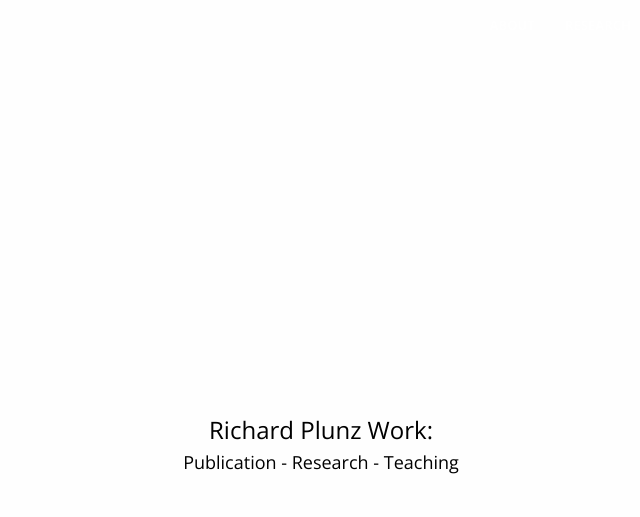
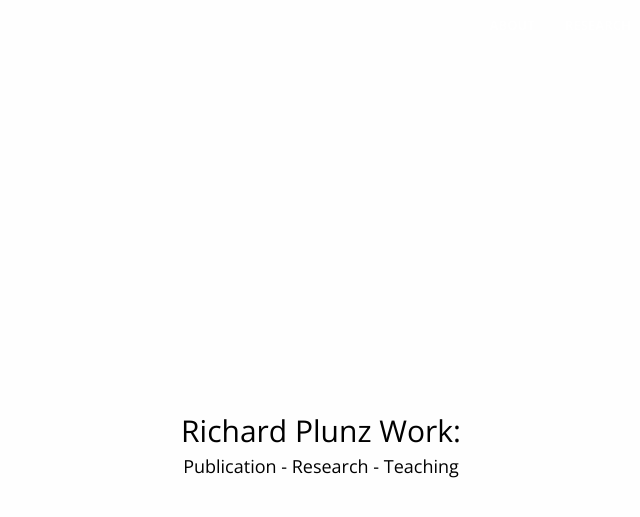
Before and after one commit to ssuttoplunz/plunzworktest3, a Jekyll site: the page built from index.html, in a window 1280 px wide and 900 px high. Shown: the top 517 px of the window, without its empty margins (319-959 px from the left). Built offline with Jekyll 4.4.1, drawn with Linux system fonts in a browser that asks for light colours.

```diff
--- a/_includes/header.html
+++ b/_includes/header.html
@@ -4,7 +4,7 @@
             <br/>
             <br/>
             <br/>
-            <h3>Richard Plunz Work:</h3>
+            <h2>Richard Plunz Work:</h2>
             <h4>Publication - Research - Teaching</h4>
             <br/>
             <br/>
```
Also changed, not shown: img/header_color.gif (deleted), img/profile.png.
